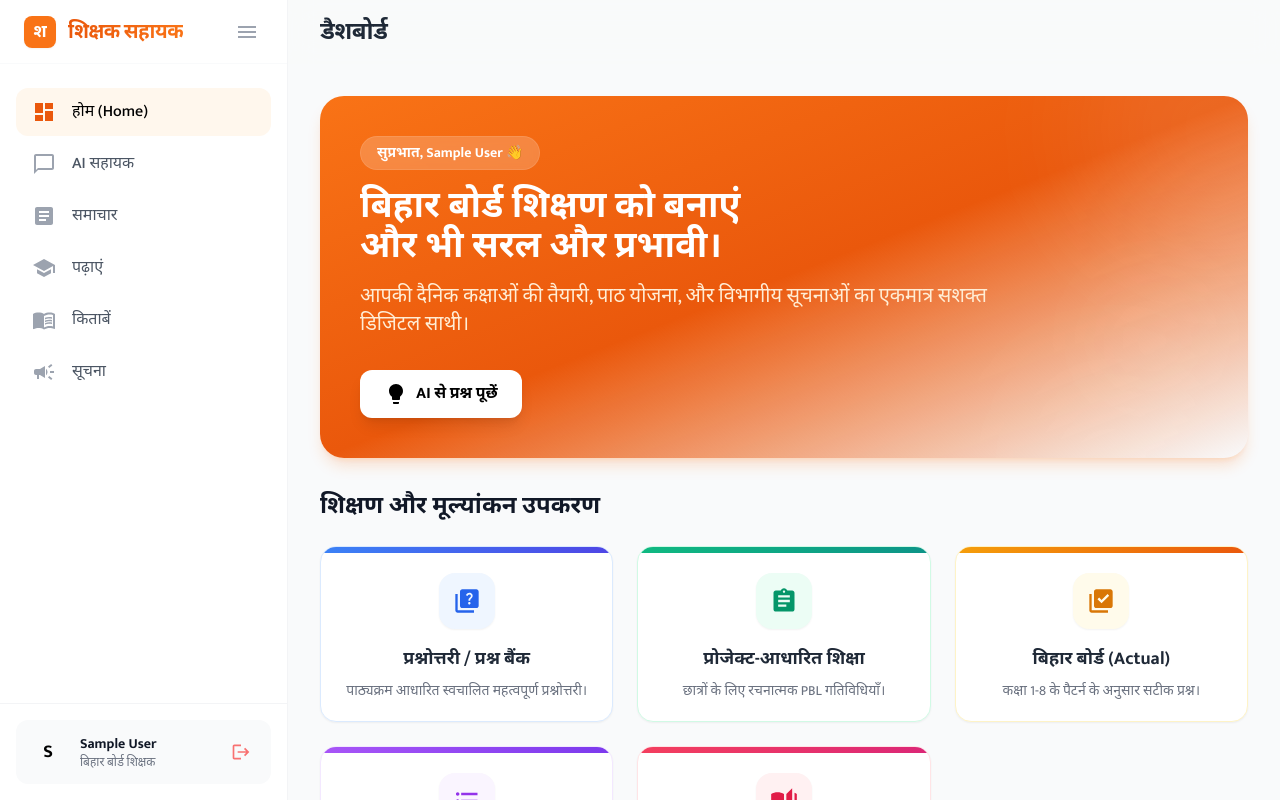
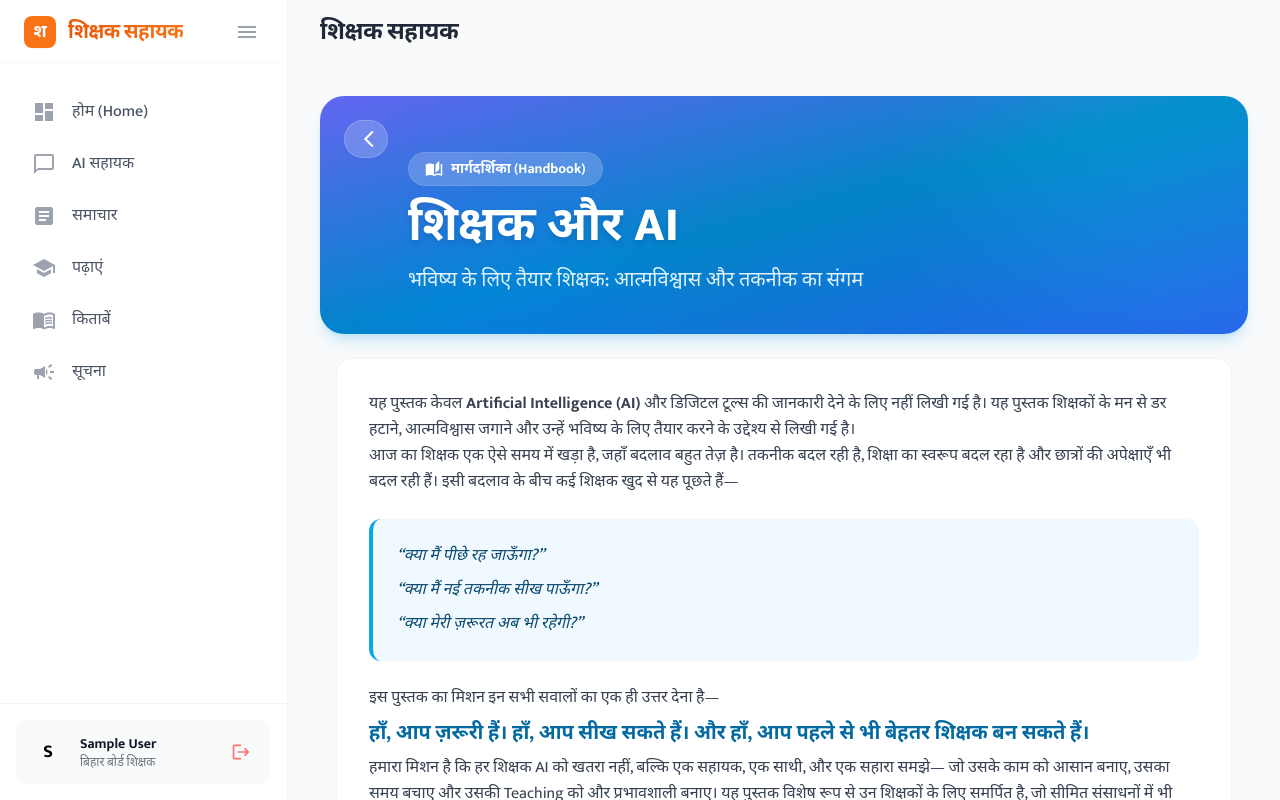
Before and after one commit to chikonomads-svg/shikshak-Sahayak, a React (Vite) app in the folder FE/: page /ai-teacher-book in a window 1280 px wide. Before the commit this address led to /. Built offline with nearby package versions, Linux system fonts and the light colour scheme; no server answers; sample sign-in values are in the browser's storage.

Commit message:
added ptm

```diff
--- a/FE/src/App.jsx
+++ b/FE/src/App.jsx
@@ -12,6 +12,7 @@ import Features from './pages/Features';
 import Holidays from './pages/Holidays';
 import BaglessSaturday from "./pages/BaglessSaturday";
 import Ptm from "./pages/Ptm";
+import AITeacherBook from "./pages/AITeacherBook";
 
 // Protected Route Wrapper
 function ProtectedRoute({ children }) {
@@ -72,6 +73,14 @@ function App() {
                         </ProtectedRoute>
                     }
                 />
+                <Route
+                    path="/ai-teacher-book"
+                    element={
+                        <ProtectedRoute>
+                            <AITeacherBook />
+                        </ProtectedRoute>
+                    }
+                />
                 {/* Catch all */}
                 <Route path="*" element={<Navigate to="/" replace />} />
             </Routes>
--- /dev/null
+++ b/FE/src/pages/AITeacherBook.jsx
@@ -0,0 +1,105 @@
+import { motion } from 'framer-motion';
+import { useNavigate } from 'react-router-dom';
+import { MdOutlineArrowBackIos, MdAutoStories, MdImportContacts } from 'react-icons/md';
+
+export default function AITeacherBook() {
+    const navigate = useNavigate();
+
+    return (
+        <div className="space-y-6 pb-20 lg:pb-8">
+            {/* Header / Hero Section */}
+            <motion.div
+                className="relative overflow-hidden bg-gradient-to-br from-indigo-500 via-sky-600 to-blue-600 rounded-3xl p-8 md:p-10 shadow-lg shadow-sky-500/20"
+                initial={{ y: 20, opacity: 0 }}
+                animate={{ y: 0, opacity: 1 }}
+                transition={{ duration: 0.4 }}
+            >
+                <button
+                    onClick={() => navigate('/')}
+                    className="absolute top-6 left-6 z-20 p-2 bg-white/20 hover:bg-white/30 rounded-full backdrop-blur-md transition-all text-white border border-white/20"
+                >
+                    <MdOutlineArrowBackIos className="ml-1.5" size={20} />
+                </button>
+
+                <div className="relative z-10 max-w-3xl mt-12 md:mt-4 md:ml-12 text-center md:text-left">
+                    <span className="inline-flex items-center gap-2 px-4 py-1.5 mb-4 text-sm font-bold text-white bg-white/20 rounded-full backdrop-blur-sm border border-white/10">
+                        <MdAutoStories size={18} />
+                        मार्गदर्शिका (Handbook)
+                    </span>
+                    <h1 className="text-3xl md:text-5xl font-extrabold text-white leading-tight mb-4 drop-shadow-md">
+                        शिक्षक और AI
+                    </h1>
+                    <p className="text-sky-100 text-lg md:text-xl font-medium leading-relaxed max-w-2xl">
+                        भविष्य के लिए तैयार शिक्षक: आत्मविश्वास और तकनीक का संगम
+                    </p>
+                </div>
+
+                {/* Decorative Background Elements */}
+                <div className="absolute -top-32 -right-32 w-96 h-96 bg-white/10 rounded-full blur-3xl mix-blend-overlay"></div>
+                <div className="absolute -bottom-32 left-10 w-72 h-72 bg-blue-500/30 rounded-full blur-3xl mix-blend-overlay"></div>
+            </motion.div>
+
+            {/* Content Section */}
+            <div className="max-w-4xl mx-auto space-y-6">
+                <motion.div
+                    initial={{ y: 20, opacity: 0 }}
+                    animate={{ y: 0, opacity: 1 }}
+                    transition={{ delay: 0.1 }}
+                    className="bg-white rounded-2xl shadow-sm border border-gray-100 p-6 md:p-8"
+                >
+                    <div className="prose prose-lg prose-sky max-w-none text-gray-700 leading-relaxed mb-8">
+                        <p>
+                            यह पुस्तक केवल <strong>Artificial Intelligence (AI)</strong> और डिजिटल टूल्स की जानकारी देने के लिए नहीं लिखी गई है। यह पुस्तक शिक्षकों के मन से डर हटाने, आत्मविश्वास जगाने और उन्हें भविष्य के लिए तैयार करने के उद्देश्य से लिखी गई है।
+                        </p>
+                        <p>
+                            आज का शिक्षक एक ऐसे समय में खड़ा है, जहाँ बदलाव बहुत तेज़ है। तकनीक बदल रही है, शिक्षा का स्वरूप बदल रहा है और छात्रों की अपेक्षाएँ भी बदल रही हैं। इसी बदलाव के बीच कई शिक्षक खुद से यह पूछते हैं—
+                        </p>
+
+                        <div className="bg-sky-50 rounded-xl p-6 border-l-4 border-sky-500 my-6 italic text-sky-900 font-medium space-y-2">
+                            <p>“क्या मैं पीछे रह जाऊँगा?”</p>
+                            <p>“क्या मैं नई तकनीक सीख पाऊँगा?”</p>
+                            <p>“क्या मेरी ज़रूरत अब भी रहेगी?”</p>
+                        </div>
+
+                        <p>
+                            इस पुस्तक का मिशन इन सभी सवालों का एक ही उत्तर देना है—
+                        </p>
+                        <p className="font-bold text-sky-700 text-xl py-2">
+                            हाँ, आप ज़रूरी हैं। हाँ, आप सीख सकते हैं। और हाँ, आप पहले से भी बेहतर शिक्षक बन सकते हैं।
+                        </p>
+                        <p>
+                            हमारा मिशन है कि हर शिक्षक AI को खतरा नहीं, बल्कि एक सहायक, एक साथी, और एक सहारा समझे— जो उसके काम को आसान बनाए, उसका समय बचाए और उसकी Teaching को और प्रभावशाली बनाए। यह पुस्तक विशेष रूप से उन शिक्षकों के लिए समर्पित है, जो सीमित संसाधनों में भी असीम संभावनाएँ पैदा करते हैं।
+                        </p>
+                        <p className="bg-indigo-50 border border-indigo-100 p-4 rounded-xl text-indigo-900 font-medium text-center">
+                            अगर यह पुस्तक किसी एक भी शिक्षक को यह कहने का हौसला दे दे—<br />
+                            <span className="text-xl font-bold text-indigo-700 mt-2 block">“मैं भी कर सकता हूँ”</span>
+                            <br />तो यही इस मिशन की सबसे बड़ी सफलता होगी।
+                        </p>
+                    </div>
+
+                    <div className="bg-blue-50 rounded-xl p-6 border border-blue-100 text-center md:text-left flex flex-col md:flex-row items-center justify-between gap-6 hover:shadow-md transition-shadow">
+                        <div>
+                            <h3 className="font-bold text-blue-900 text-xl mb-2 flex items-center justify-center md:justify-start gap-2">
+                                <MdImportContacts size={24} />
+                                सम्पूर्ण पुस्तक पढ़ें
+                            </h3>
+                            <p className="text-blue-700">
+                                डिजिटल फ्लिपबुक प्रारूप में पुस्तक पढ़ने के लिए लिंक पर क्लिक करें।
+                            </p>
+                        </div>
+
+                        <a
+                            href="https://www.teachersofbihar.org/eresources/teachers-and-ai-1769439972#flipbook-df_manual_book/23/"
+                            target="_blank"
+                            rel="noopener noreferrer"
+                            className="inline-flex items-center gap-2 bg-blue-600 hover:bg-blue-700 text-white font-bold py-3 px-6 rounded-xl transition-colors shadow-md shadow-blue-600/20 whitespace-nowrap shrink-0"
+                        >
+                            <MdImportContacts size={20} />
+                            Read Flipbook
+                        </a>
+                    </div>
+                </motion.div>
+            </div>
+        </div>
+    );
+}
--- a/FE/src/pages/Dashboard.jsx
+++ b/FE/src/pages/Dashboard.jsx
@@ -80,6 +80,16 @@ export default function Dashboard() {
             bgColor: 'bg-emerald-50',
             iconColor: 'text-emerald-600',
             borderColor: 'border-emerald-100',
+        },
+        {
+            title: 'शिक्षक और AI',
+            desc: 'भविष्य के लिए तैयार शिक्षक (डिजिटल फ्लिपबुक)।',
+            icon: <MdAutoStories size={28} />,
+            path: '/ai-teacher-book',
+            gradient: 'from-blue-500 to-indigo-600',
+            bgColor: 'bg-blue-50',
+            iconColor: 'text-blue-600',
+            borderColor: 'border-blue-100',
         },
         {
             title: 'शिक्षा सूचनाएं',
```
